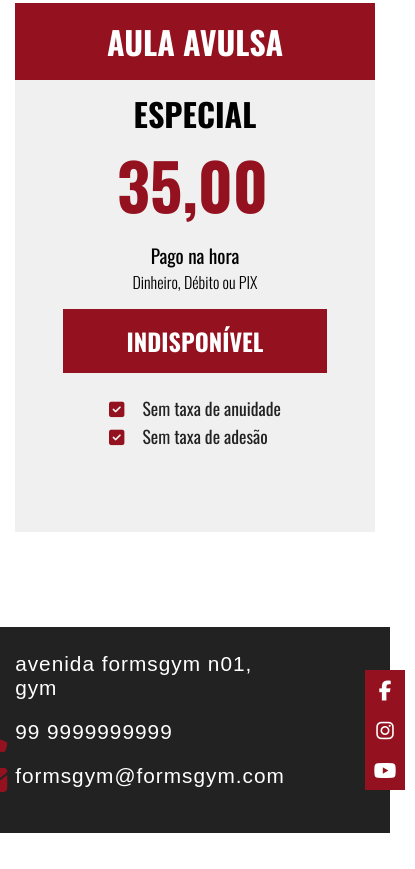
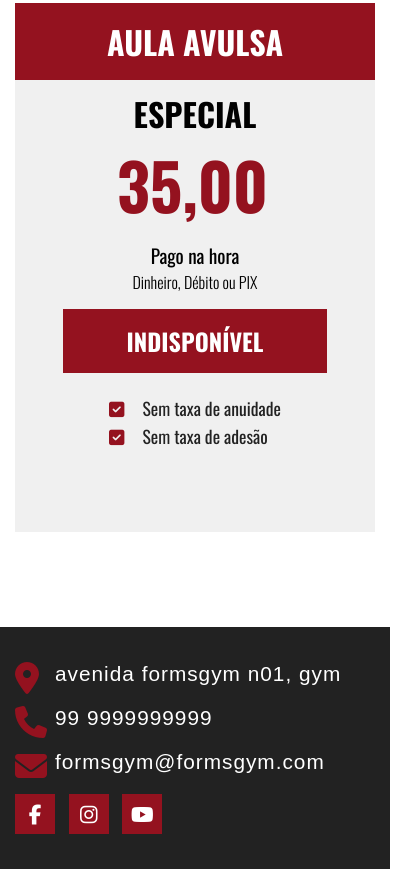
Before and after one commit to jlzferreira/formsgym, a plain HTML site: page index.html in a window 390 px wide. Shown: the part 1339-2208 px from the top of the page, 415 px wide, since content can reach past the window. Before the commit the page ends 2172 px from the top, so only its background shows below. Drawn offline with nearby package versions, Linux system fonts and the light colour scheme.

Commit message:
footer responsive

```diff
--- a/css/style.css
+++ b/css/style.css
@@ -215,29 +215,21 @@ header .logo a img{
 /*Contact Section*/
 
 .contact{
-	padding: 10px 0px;
+	padding:20px 0px;
 	background-color: #222222;
-	margin-top: auto;
 }
 
 .contact .content{
 	-webkit-display: flex;
 	display: flex;
-	justify-content: center;
 }
 
 .contact .content .box{
+	flex:0 0 50%;
+	max-width: 50%;
 	padding: 15px;
-	display: flex;
-	align-items: center;
-	width: 100vw;
-	justify-content: center;
-	gap: 5rem;
 }
 
-.contact .content .box .text{
-	width: 100%;
-}
 
 .contact .content .form input,
 .contact .content .form textarea{
```
